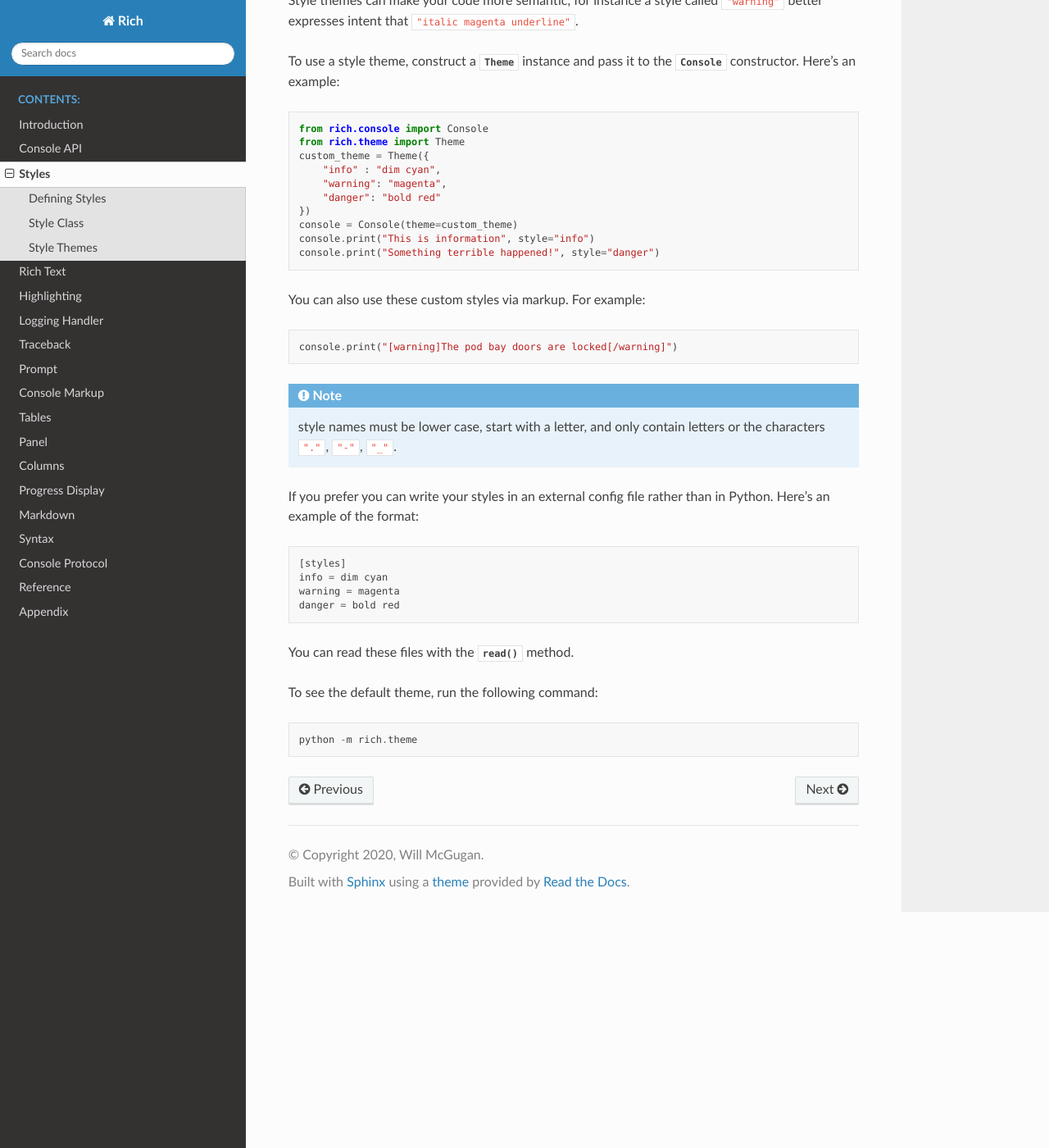
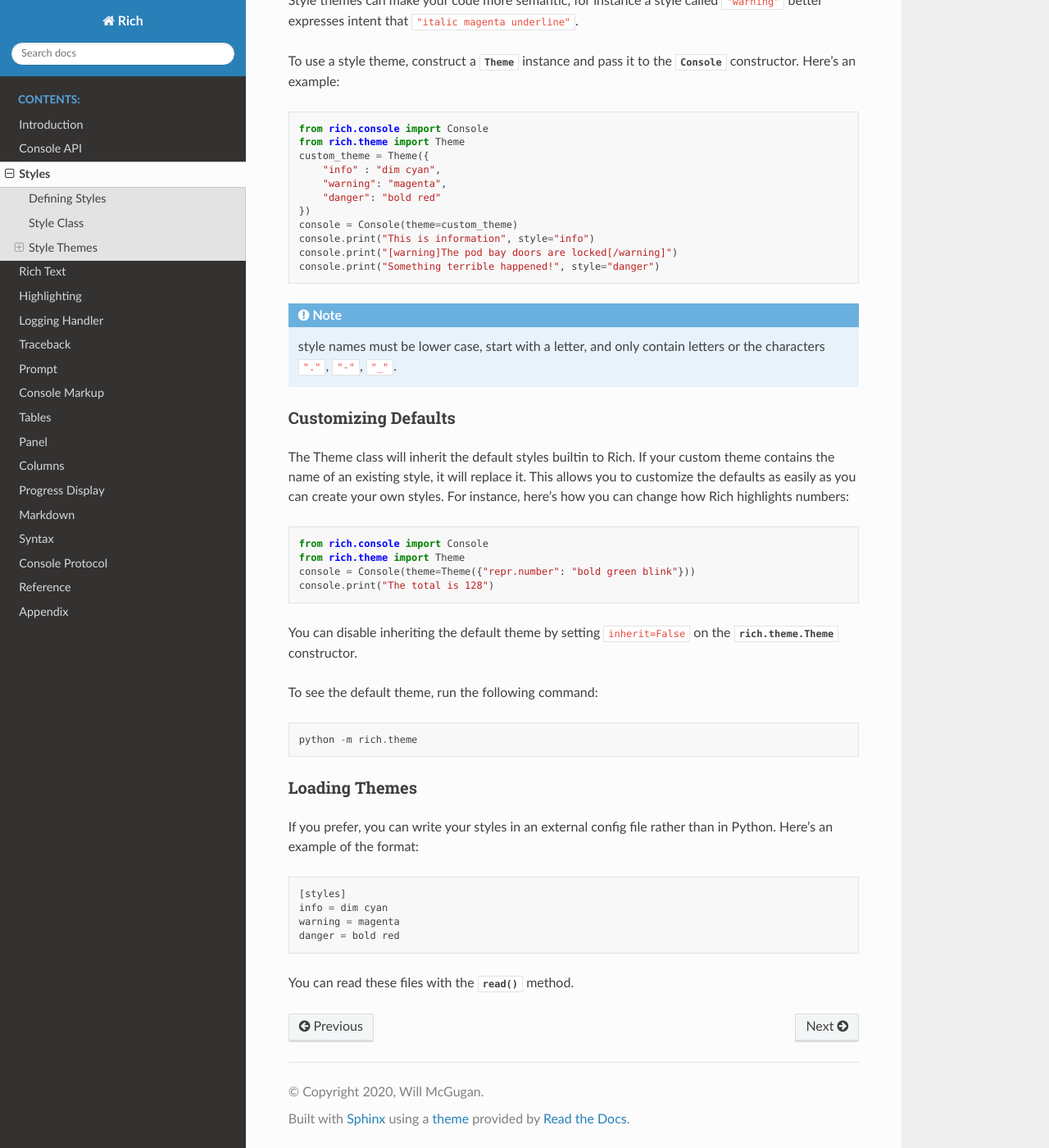
Before and after one commit to Textualize/rich, a Sphinx documentation site: the page built from docs/source/style.rst, in a window 1280 px wide and 1400 px high, scrolled down 2875 px. Shown: the whole window at 82% size. Built offline with Sphinx 7.4.7 and the Read the Docs theme 2.0.0, drawn with Linux system fonts in a browser that asks for light colours.

Commit message:
style docs

```diff
--- a/docs/source/style.rst
+++ b/docs/source/style.rst
@@ -110,17 +110,36 @@
     })
     console = Console(theme=custom_theme)
     console.print("This is information", style="info")
+    console.print("[warning]The pod bay doors are locked[/warning]")
     console.print("Something terrible happened!", style="danger")
-
-You can also use these custom styles via markup. For example::
-
-    console.print("[warning]The pod bay doors are locked[/warning]")
 
 
 .. note::
     style names must be lower case, start with a letter, and only contain letters or the characters ``"."``, ``"-"``, ``"_"``.
 
-If you prefer you can write your styles in an external config file rather than in Python. Here's an example of the format::
+
+
+Customizing Defaults
+~~~~~~~~~~~~~~~~~~~~
+
+The Theme class will inherit the default styles builtin to Rich. If your custom theme contains the name of an existing style, it will replace it. This allows you to customize the defaults as easily as you can create your own styles. For instance, here's how you can change how Rich highlights numbers::
+
+    from rich.console import Console
+    from rich.theme import Theme
+    console = Console(theme=Theme({"repr.number": "bold green blink"}))
+    console.print("The total is 128")
+
+You can disable inheriting the default theme by setting ``inherit=False`` on the :class:`rich.theme.Theme` constructor.
+
+To see the default theme, run the following command::
+
+    python -m rich.theme
+
+
+Loading Themes
+~~~~~~~~~~~~~~
+
+If you prefer, you can write your styles in an external config file rather than in Python. Here's an example of the format::
 
     [styles]
     info = dim cyan
@@ -128,7 +147,3 @@
     danger = bold red
 
 You can read these files with the :meth:`~rich.theme.Theme.read` method.
-
-To see the default theme, run the following command::
-
-    python -m rich.theme
```
